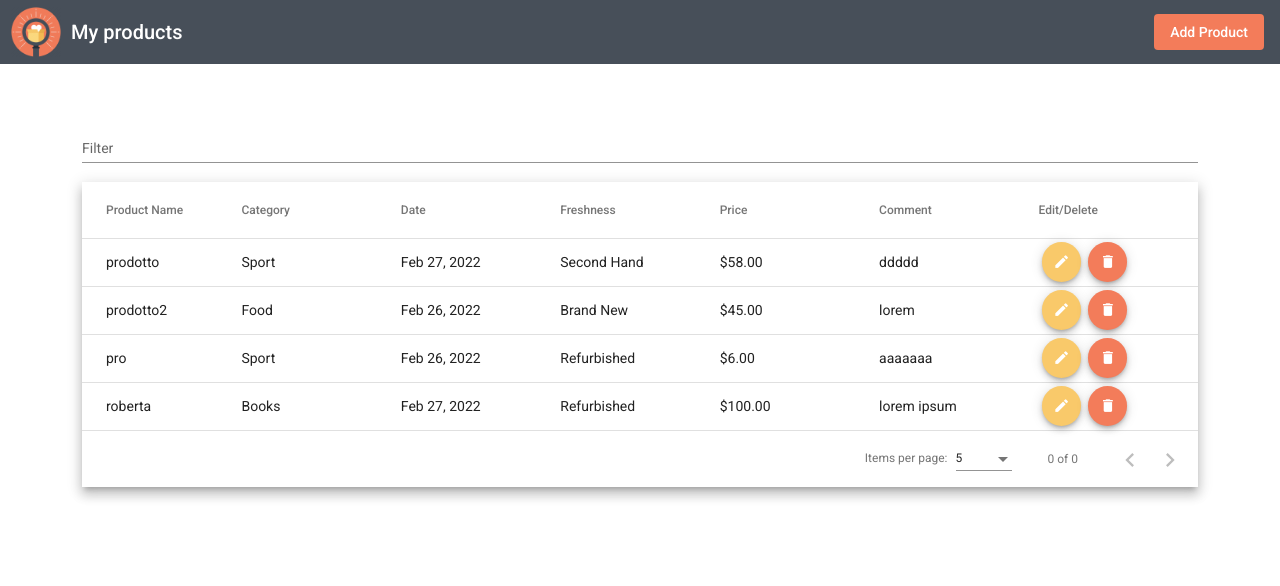
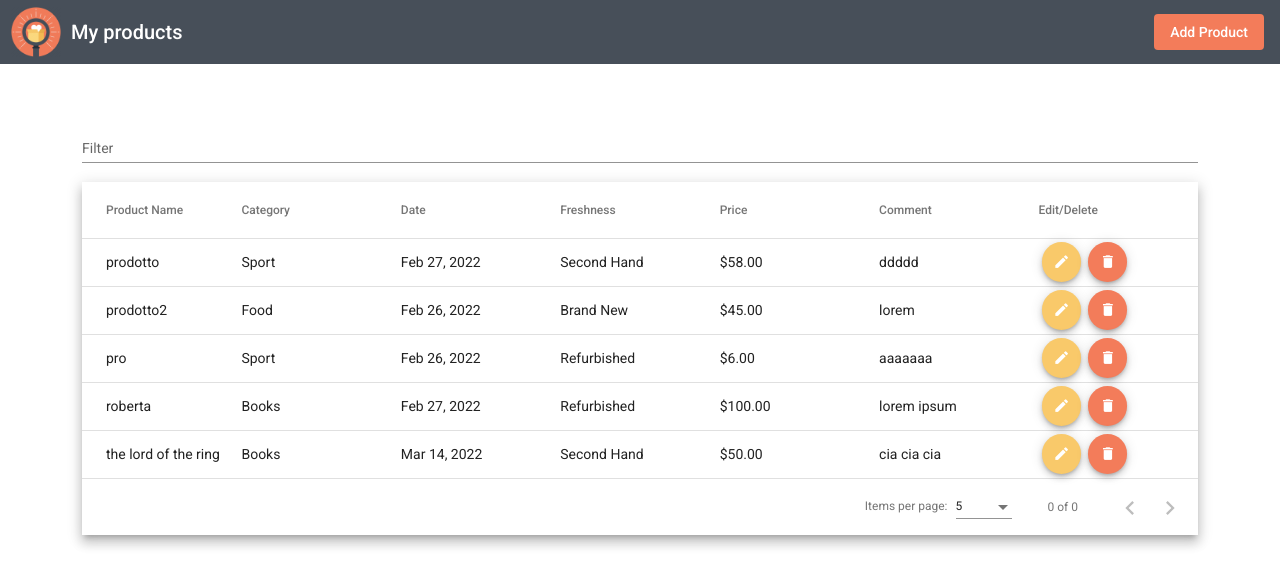
Before and after one commit to RobertaMatera/ng-reactive-form, an Angular app: page / in a window 1280 px wide. Shown: the top 586 px of the page. Built offline with nearby package versions, Linux system fonts and the light colour scheme; data requests are answered from the project's data file.

Commit message:
rename dialog component into addProduct component + edit function

```diff
--- a/db.json
+++ b/db.json
@@ -35,6 +35,15 @@
       "productComment": "lorem ipsum",
       "date": "2022-02-27T23:00:00.000Z",
       "id": 4
+    },
+    {
+      "productName": "the lord of the ring",
+      "productCategory": "Books",
+      "productFreshness": "Second Hand",
+      "productPrice": 50,
+      "productComment": "cia cia cia",
+      "date": "2022-03-14T23:00:00.000Z",
+      "id": 5
     }
   ],
   "comments": [
--- a/src/app/app.component.ts
+++ b/src/app/app.component.ts
@@ -1,7 +1,7 @@
 import { Component, OnInit } from '@angular/core';
 
 import { MatDialog } from '@angular/material/dialog';
-import { DialogComponent } from './components/dialog/dialog.component';
+import { AddProductComponent } from './components/addProduct/addProduct.component';
 import { ApiService } from './services/api.service';
 import { MatTableDataSource } from '@angular/material/table';
 @Component({
@@ -24,7 +24,7 @@ export class AppComponent implements OnInit {
 
 
   openDialog() {
-    this.dialog.open(DialogComponent, {
+    this.dialog.open(AddProductComponent, {
       width: '30%',
     });
   }
--- a/src/app/app.module.ts
+++ b/src/app/app.module.ts
@@ -9,7 +9,7 @@ import { MatToolbarModule } from '@angular/material/toolbar';
 import { MatIconModule } from '@angular/material/icon';
 import { MatButtonModule } from '@angular/material/button';
 import { MatDialogModule } from '@angular/material/dialog';
-import { DialogComponent } from './components/dialog/dialog.component';
+import { AddProductComponent } from './components/addProduct/addProduct.component';
 import { MatFormFieldModule } from '@angular/material/form-field';
 import { MatInputModule } from '@angular/material/input';
 import { MatSelectModule } from '@angular/material/select';
@@ -25,7 +25,7 @@ import { HttpClientModule } from '@angular/common/http';
 import { TableComponent } from './components/table/table.component';
 
 @NgModule({
-  declarations: [AppComponent, DialogComponent, TableComponent],
+  declarations: [AppComponent, AddProductComponent, TableComponent],
   imports: [
     BrowserModule,
     AppRoutingModule,
--- a/src/app/components/table/table.component.html
+++ b/src/app/components/table/table.component.html
@@ -55,7 +55,11 @@
         <ng-container matColumnDef="editDelete">
           <th mat-header-cell *matHeaderCellDef mat-sort-header>Edit/Delete</th>
           <td mat-cell *matCellDef="let row">
-            <button mat-fab class="edit-delete-btn edit-btn">
+            <button
+              mat-fab
+              class="edit-delete-btn edit-btn"
+              (click)="editProduct(row)"
+            >
               <mat-icon>edit</mat-icon>
             </button>
             <button mat-fab class="edit-delete-btn delete-btn">
--- a/src/app/components/table/table.component.ts
+++ b/src/app/components/table/table.component.ts
@@ -1,7 +1,9 @@
 import { Component, Input, OnInit, ViewChild } from '@angular/core';
+import { MatDialog } from '@angular/material/dialog';
 import { MatPaginator } from '@angular/material/paginator';
 import { MatSort } from '@angular/material/sort';
 import { MatTableDataSource } from '@angular/material/table';
+import { AddProductComponent } from '../addProduct/addProduct.component';
 
 @Component({
   selector: 'app-table',
@@ -16,25 +18,30 @@ export class TableComponent implements OnInit {
     'productFreshness',
     'productPrice',
     'productComment',
-    'editDelete'
+    'editDelete',
   ];
   dataSource!: MatTableDataSource<any>;
+
 
   @ViewChild(MatPaginator) paginator!: MatPaginator;
   @ViewChild(MatSort) sort!: MatSort;
 
-  @Input() productDataSource!:MatTableDataSource<any>
+  @Input() productDataSource!: MatTableDataSource<any>;
 
-  constructor( ) {}
+  constructor(private dialog: MatDialog,) {}
 
-  ngOnInit(): void {
+  ngOnInit(): void {}
+
+  editProduct(row: any) {
+    this.dialog.open(AddProductComponent, {
+      width: '30%',
+      data: row
+    });
   }
-
 
   applyFilter(event: Event) {
     const filterValue = (event.target as HTMLInputElement).value;
     this.productDataSource.filter = filterValue.trim().toLowerCase();
-
 
     if (this.dataSource.paginator) {
       this.dataSource.paginator.firstPage();
```
Also changed, not shown: src/app/components/addProduct/addProduct.component.ts (renamed from src/app/components/dialog/dialog.component.ts, +5 -5 lines), src/app/components/addProduct/addProduct.component.html (renamed from src/app/components/dialog/dialog.component.html), src/app/components/addProduct/addProduct.component.scss (renamed from src/app/components/dialog/dialog.component.scss), 1 other file (tests, documents, lock files or other folders).
